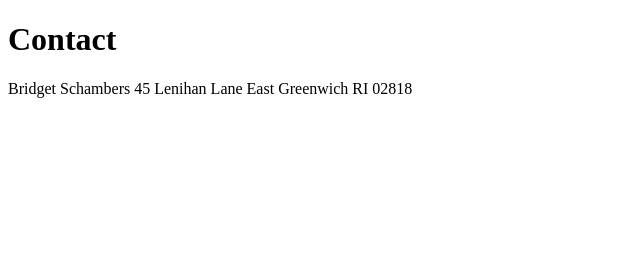
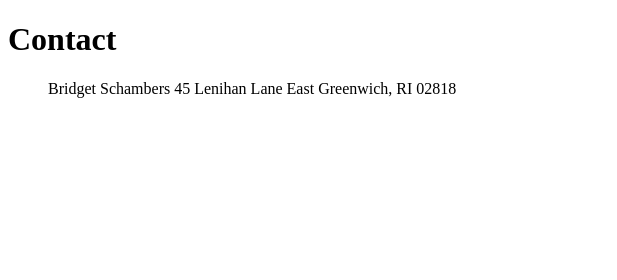
Before and after one commit to bmschamb-su/ist263, a plain HTML site: page lab03/contact.html in a window 1280 px wide. Shown: the top 280 px of the page, 0-617 px from the left. Drawn offline with Linux system fonts and the light colour scheme; grey boxes are pictures that could not be loaded.

Commit message:
Update contact.html

```diff
--- a/lab03/contact.html
+++ b/lab03/contact.html
@@ -6,9 +6,10 @@
     </head>
     <body>
         <h1>Contact</h1>
-        <p>Bridget Schambers
-            45 Lenihan Lane
-            East Greenwich RI 02818</p>
+        <ol>Bridget Schambers
+                45 Lenihan Lane
+                East Greenwich, RI 02818
+        </ol>
         <a href="mailto:bmschamb@syr.edu">Bridget Schambers Email</a>
 
         <a href="https://www.linkedin.com/in/bridget-schambers/"><img src="../images/linkedin.png" alt="linkedin logo">My Linkedin Profile</a>
```
